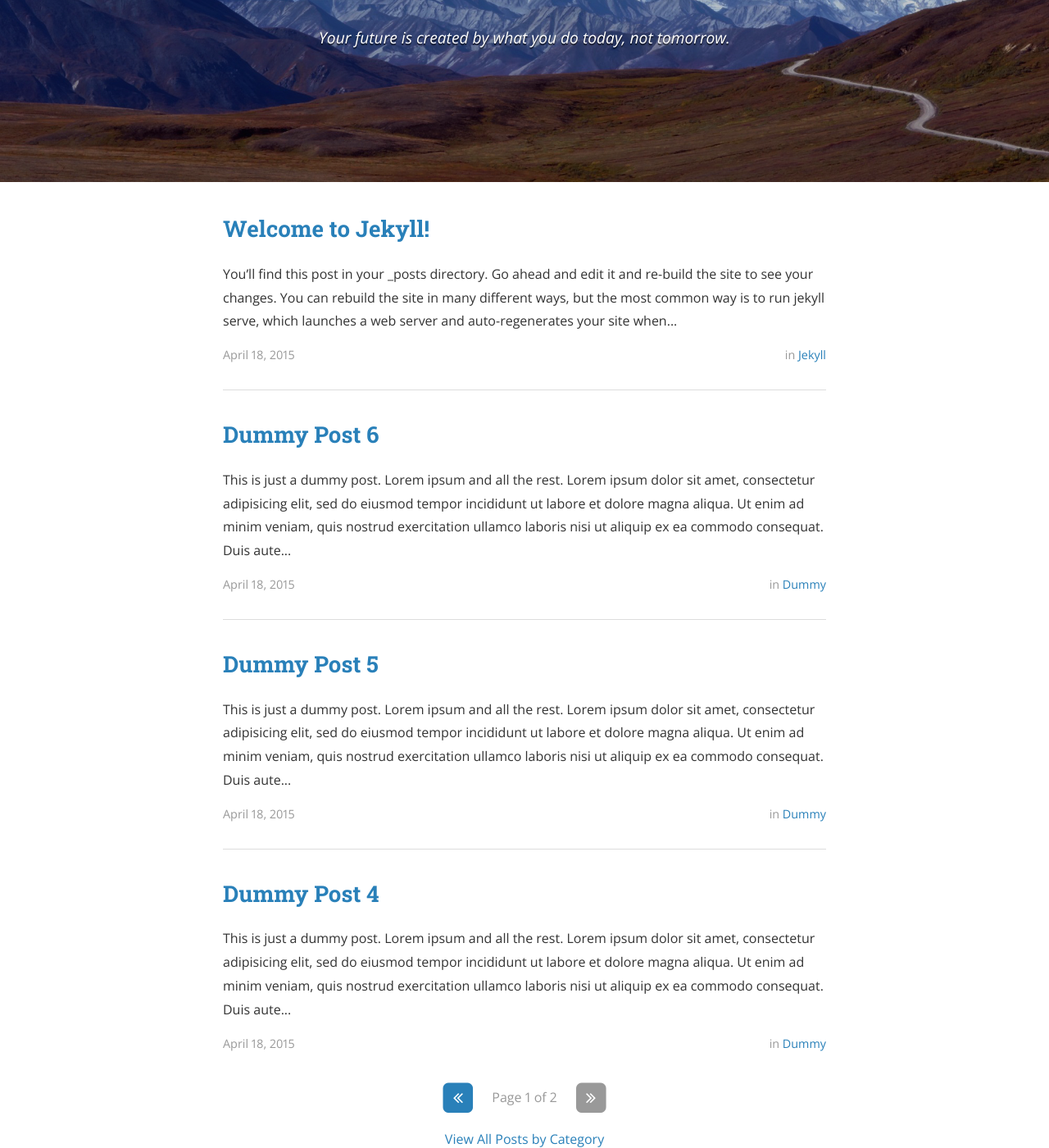
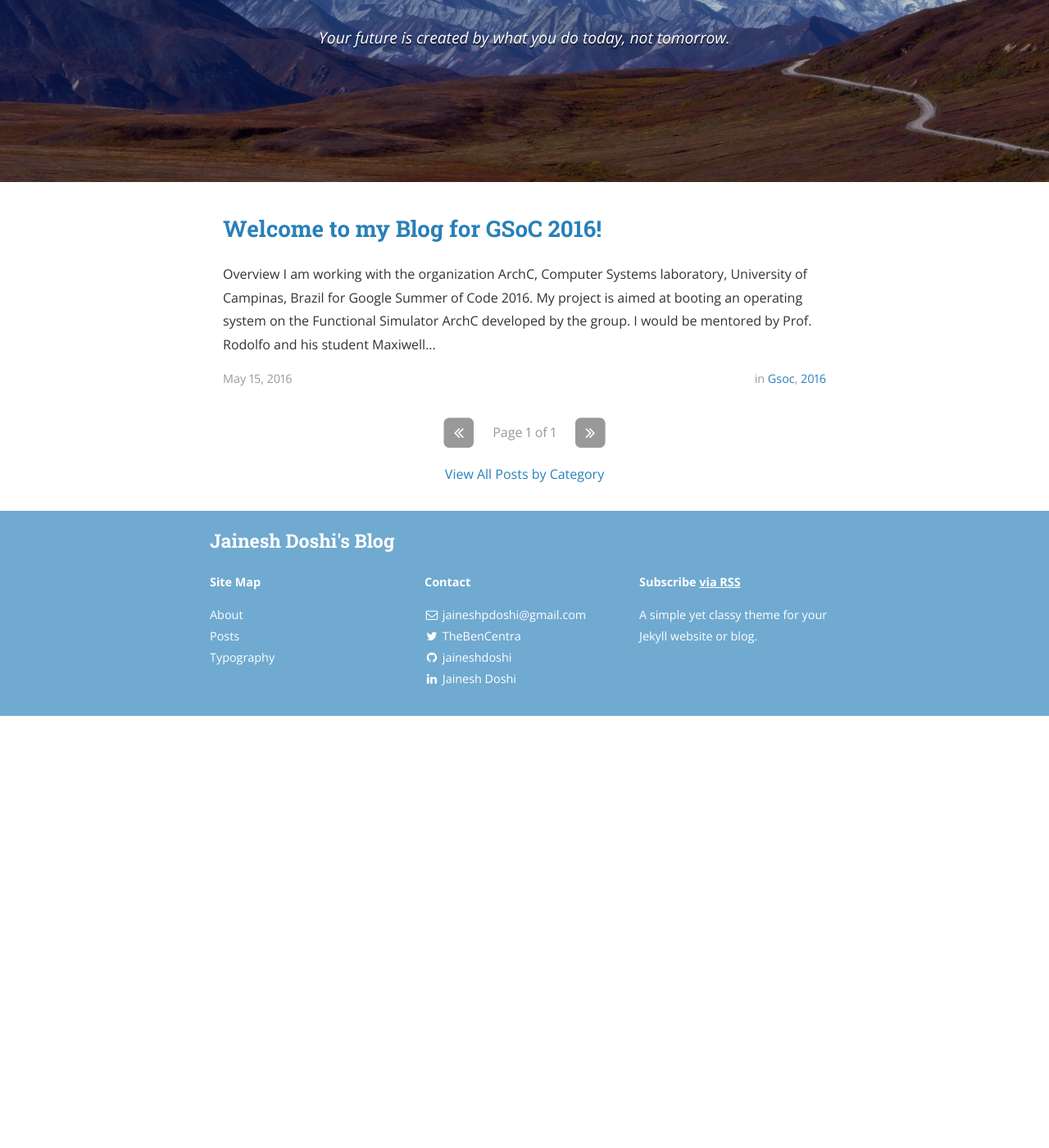
Before and after one commit to jaineshdoshi/jaineshdoshi.github.io, a Jekyll site: the page built from index.html, in a window 1280 px wide and 1400 px high, scrolled down 281 px. Shown: the whole window at 82% size. Built offline with Jekyll 4.4.1, drawn with Linux system fonts in a browser that asks for light colours; nearby versions of some CDN libraries; the list of posts is cut into pages by our own code; a style sheet for code colours, icons or effects is not loaded; after the commit the page ends 1154 px from its top, so only the background shows below that; some of the changed text lies outside the part shown.

Commit message:
First post on blog

```diff
--- a/_config.yml
+++ b/_config.yml
@@ -8,7 +8,7 @@ exclude:
   - "/vendor/"
 
 # Site settings
-title: Jainesh Doshi
+title: Jainesh Doshi's Blog
 subtitle: "Your future is created by what you do today, not tomorrow."
 email: jaineshpdoshi@gmail.com
 name: Jainesh Doshi
@@ -178,12 +178,12 @@ social:
 # These are for automatically generating sharing metadata for FB and Twitter
 # OS Protocol is for sharing the source of your site, if you're interested. For more, see osprotocol.com
 protocols:
-    fb_image: "/assets/logo.png"
+    fb_image: "/assets/J-icon.png"
     fb_image_width: 612
     fb_image_height: 605
     fb_image_type: "image/png"
 
-    twitter_image: "/assets/logo.png"
+    twitter_image: "/assets/J-icon.png"
 
     os_repo: "https://github.com/RichardLitt/wordhoardpress.com"
     os_rcs_type: "git"
--- a/_posts/2015-04-18-dummy.markdown
+++ /dev/null
@@ -1,16 +0,0 @@
----
-layout: post
-title:  "Dummy Post"
-date:   2015-04-18 08:43:59
-author: Ben Centra
-categories: Dummy
----
-
-This is just a dummy post. Lorem ipsum and all the rest.
-
-Lorem ipsum dolor sit amet, consectetur adipisicing elit, sed do eiusmod
-tempor incididunt ut labore et dolore magna aliqua. Ut enim ad minim veniam,
-quis nostrud exercitation ullamco laboris nisi ut aliquip ex ea commodo
-consequat. Duis aute irure dolor in reprehenderit in voluptate velit esse
-cillum dolore eu fugiat nulla pariatur. Excepteur sint occaecat cupidatat non
-proident, sunt in culpa qui officia deserunt mollit anim id est laborum.
--- a/_posts/2015-04-18-dummy4.markdown
+++ /dev/null
@@ -1,17 +0,0 @@
----
-layout: post
-title:  "Dummy Post 4"
-date:   2015-04-18 08:43:59
-author: Ben Centra
-categories: Dummy
-tags: ipsum
----
-
-This is just a dummy post. Lorem ipsum and all the rest.
-
-Lorem ipsum dolor sit amet, consectetur adipisicing elit, sed do eiusmod
-tempor incididunt ut labore et dolore magna aliqua. Ut enim ad minim veniam,
-quis nostrud exercitation ullamco laboris nisi ut aliquip ex ea commodo
-consequat. Duis aute irure dolor in reprehenderit in voluptate velit esse
-cillum dolore eu fugiat nulla pariatur. Excepteur sint occaecat cupidatat non
-proident, sunt in culpa qui officia deserunt mollit anim id est laborum.
--- a/_posts/2015-04-18-dummy5.markdown
+++ /dev/null
@@ -1,17 +0,0 @@
----
-layout: post
-title:  "Dummy Post 5"
-date:   2015-04-18 08:43:59
-author: Ben Centra
-categories: Dummy
-tags: lorem
----
-
-This is just a dummy post. Lorem ipsum and all the rest.
-
-Lorem ipsum dolor sit amet, consectetur adipisicing elit, sed do eiusmod
-tempor incididunt ut labore et dolore magna aliqua. Ut enim ad minim veniam,
-quis nostrud exercitation ullamco laboris nisi ut aliquip ex ea commodo
-consequat. Duis aute irure dolor in reprehenderit in voluptate velit esse
-cillum dolore eu fugiat nulla pariatur. Excepteur sint occaecat cupidatat non
-proident, sunt in culpa qui officia deserunt mollit anim id est laborum.
--- a/_posts/2015-04-18-dummy6.markdown
+++ /dev/null
@@ -1,17 +0,0 @@
----
-layout: post
-title:  "Dummy Post 6"
-date:   2015-04-18 08:43:59
-author: Ben Centra
-categories: Dummy
-tags: lorem ipsum
----
-
-This is just a dummy post. Lorem ipsum and all the rest.
-
-Lorem ipsum dolor sit amet, consectetur adipisicing elit, sed do eiusmod
-tempor incididunt ut labore et dolore magna aliqua. Ut enim ad minim veniam,
-quis nostrud exercitation ullamco laboris nisi ut aliquip ex ea commodo
-consequat. Duis aute irure dolor in reprehenderit in voluptate velit esse
-cillum dolore eu fugiat nulla pariatur. Excepteur sint occaecat cupidatat non
-proident, sunt in culpa qui officia deserunt mollit anim id est laborum.
--- a/_posts/2015-04-18-welcome-to-jekyll.markdown
+++ /dev/null
@@ -1,74 +0,0 @@
----
-layout: post
-title:  "Welcome to Jekyll!"
-date:   2015-04-18 08:43:59
-author: Ben Centra
-categories: Jekyll
-tags:	jekyll welcome
-cover:  "/assets/instacode.png"
----
-
-You’ll find this post in your `_posts` directory. Go ahead and edit it and re-build the site to see your changes. You can rebuild the site in many different ways, but the most common way is to run `jekyll serve`, which launches a web server and auto-regenerates your site when a file is updated.
-
-## Adding New Posts
-
-To add new posts, simply add a file in the `_posts` directory that follows the convention `YYYY-MM-DD-name-of-post.ext` and includes the necessary front matter. Take a look at the source for this post to get an idea about how it works.
-
-### Tags and Categories
-
-If you list one or more categories or tags in the front matter of your post, they will be included with the post on the page as links. Clicking the link will bring you to an auto-generated archive page for the category or tag, created using the [jekyll-archive][jekyll-archive] gem.
-
-### Cover Images
-
-To add a cover image to your post, set the "cover" property in the front matter with the relative URL of the image (i.e. <code>cover: "/assets/cover_image.jpg"</code>).
-
-### Code Snippets
-
-You can use [highlight.js][highlight] to add syntax highlight code snippets:
-
-Use the [Liquid][liquid] `{% raw %}{% highlight <language> %}{% endraw %}` tag to add syntax highlighting to code snippets.
-
-For instance, this template...
-{% highlight html %}
-{% raw %}{% highlight javascript %}
-function demo(string, times) {
-  for (var i = 0; i < times; i++) {
-    console.log(string);
-  }
-}
-demo("hello, world!", 10);
-{% endhighlight %}{% endraw %}
-{% endhighlight %}
-
-...will come out looking like this:
-
-{% highlight javascript %}
-function demo(string, times) {
-  for (var i = 0; i < times; i++) {
-    console.log(string);
-  }
-}
-demo("hello, world!", 10);
-{% endhighlight %}
-
-Syntax highlighting is done using [highlight.js][highlight]. You can change the active theme in [head.html](https://github.com/bencentra/centrarium/blob/2dcd73d09e104c3798202b0e14c1db9fa6e77bc7/_includes/head.html#L15).
-
-### Images
-
-Lightbox has been enabled for images. To create the link that'll launch the lightbox, add <code>data-lightbox</code> and <code>data-title</code> attributes to an <code>&lt;a&gt;</code> tag around your <code>&lt;img&gt;</code> tag. The result is:
-
-<a href="//bencentra.com/assets/images/falcon9_large.jpg" data-lightbox="falcon9-large" data-title="Check out the Falcon 9 from SpaceX">
-  <img src="//bencentra.com/assets/images/falcon9_small.jpg" title="Check out the Falcon 9 from SpaceX">
-</a>
-
-For more information, check out the [Lightbox][lightbox] website.
-
-Check out the [Jekyll docs][jekyll] for more info on how to get the most out of Jekyll. File all bugs/feature requests at [Jekyll’s GitHub repo][jekyll-gh]. If you have questions, you can ask them on [Jekyll’s dedicated Help repository][jekyll-help].
-
-[jekyll]:      http://jekyllrb.com
-[jekyll-gh]:   https://github.com/jekyll/jekyll
-[jekyll-help]: https://github.com/jekyll/jekyll-help
-[highlight]:   https://highlightjs.org/
-[lightbox]:    http://lokeshdhakar.com/projects/lightbox2/
-[jekyll-archive]: https://github.com/jekyll/jekyll-archives
-[liquid]: https://github.com/Shopify/liquid/wiki/Liquid-for-Designers
--- /dev/null
+++ b/_posts/2016-05-15-welcome-to-my-blog-for-gsoc-2016.markdown
@@ -0,0 +1,38 @@
+---
+layout: post
+title:  "Welcome to my Blog for GSoC 2016!"
+date:   2016-05-15 13:07:23
+author: Jainesh Doshi
+categories: GSoC 2016
+tags:	GSoC ArchC
+cover:  "/assets/archc.png"
+---
+
+## Overview
+
+I am working with the organization [ArchC][archc], [Computer Systems laboratory][csl], [University of Campinas][unicamp], Brazil for Google Summer of Code 2016. My project is aimed at booting an operating system on the Functional Simulator ArchC developed by the group. I would be mentored by [Prof. Rodolfo][rodolfo] and his student Maxiwell from his research group. Upon further researching about the architecture and OS that should be used for this project I concluded that the open source [eCos][ecos] Operating system upon the MIPS architecture in the simulator would be an optimal choice.
+
+### The Zeroth Checkpoint
+
+The timeline and various checkpoints were predecided in the proposal itself. To be well prepared and start comfortably on ArchC, I had a Zeroth Checkpoint that included studying the already available implementation of the bootable [linux image][gem5-inux-image] for the full system mode of another simulator [gem5][gem5] and get a better picture of the essentials needed and modify the tasks writtne in my proposal as per needed. I will summarize and put up my findings from the above here soon!
+Next up is the first checkpoint.
+
+### The First Checkpoint
+
+Since I am from IIT Bombay, my summer break starts earlier than other schools from around the world. Hence I decided to move my timeline for GSoC up as I could utilize my time more optimally. I also have started working on my Masters thesis in a similar area so I do occasionally jump from one project to another at times when I get saturated with the one that I am working on. I am interested in the field of High Preformane Computing and have also explored Neuromorphic Engineering to cater to my curiousity. To begin with I already had installed and fiddled around with the ArchC simulator and [MPSoC][mpsoc] on my laptop earlier though.
+I had divided the whole projet into subtasks inorder to be well organized and be more modular.
+The first checkpoint consisted of the following subtasks:
+* Get acquainted on a higher level with the functioning of the simulator
+* Identification of the virtual environment and its requirements
+* Choose and configure HAL for the board, architecture that will support the OS on the simulator
+
+
+
+[archc]:			http://www.archc.org/
+[ecos]:				http://ecos.sourceware.org/
+[gem5]:				www.gem5.org/
+[gem5-linux-image]:	http://www.m5sim.org/Download
+[mpsoc]:			http://www.archc.org/benchs/mpsocbench/index.html
+[rodolfo]:			http://www.ic.unicamp.br/~rodolfo/
+[csl]:				https://lsc.ic.unicamp.br/
+[unicamp]:			www.unicamp.br/unicamp/en
```
Also changed, not shown: _posts/2015-04-18-dummy2.markdown (deleted, +0 -16 lines), _posts/2015-04-18-dummy3.markdown (deleted, +0 -16 lines), README.md (deleted), assets/archc.png (added), assets/icons/j-icon.ico (added), 2 other files.
